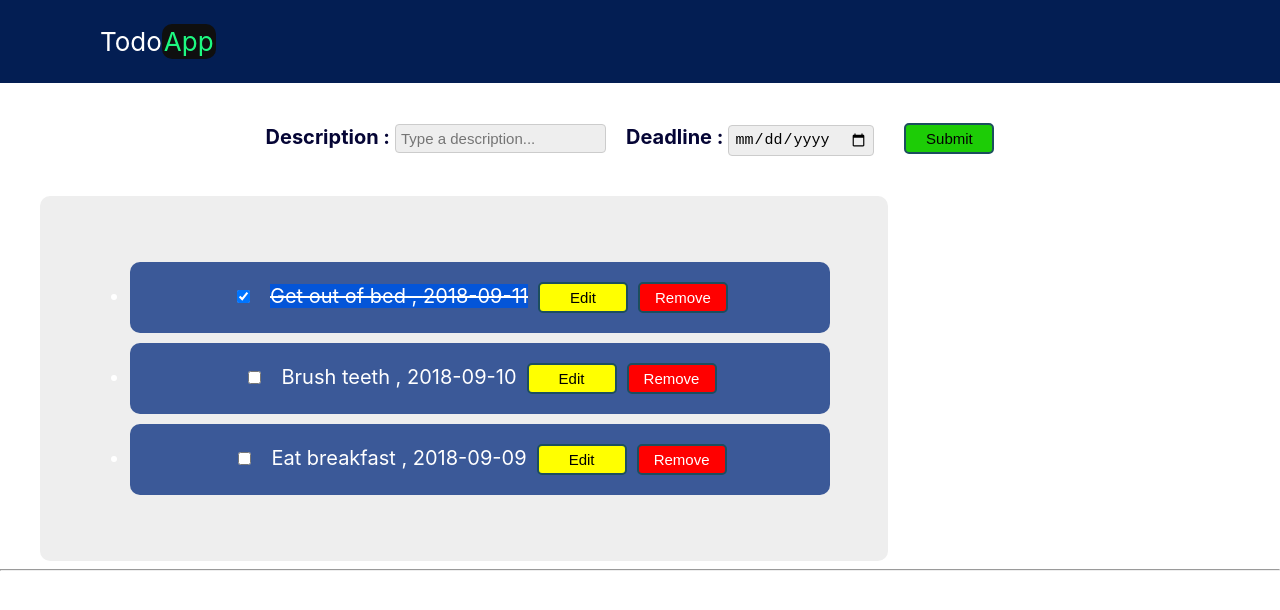
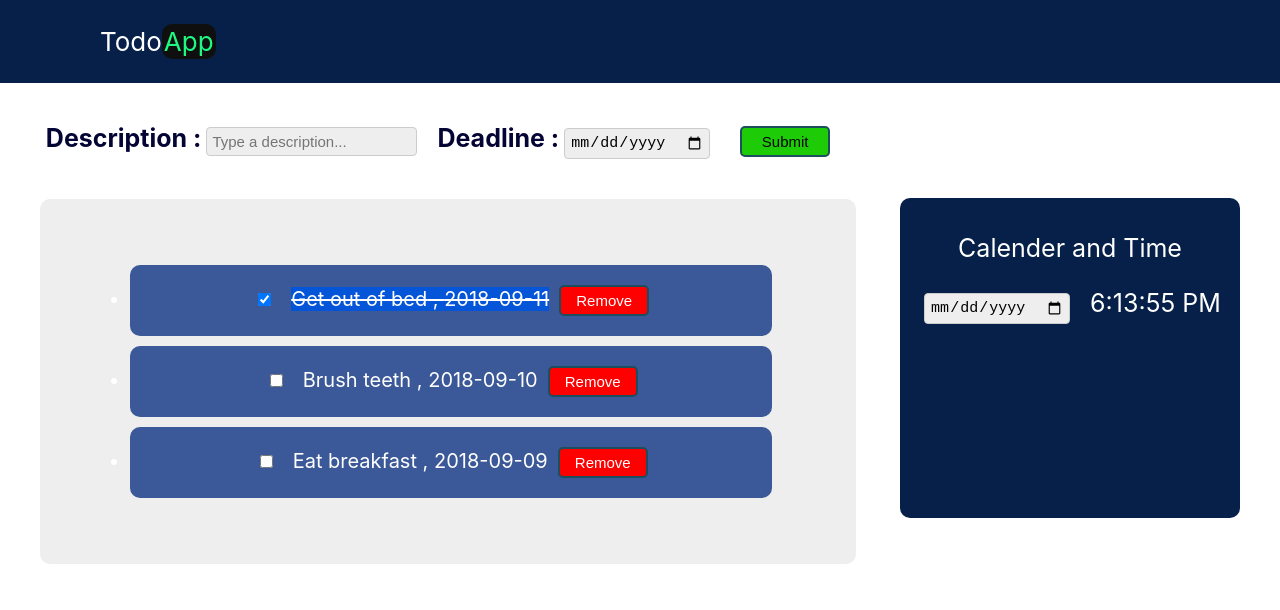
Before and after one commit to Dumie1/some-practice-node, a React (Create React App) app in the folder reactPract/homework-test/: page / in a window 1280 px wide. Shown: the top 610 px of the page. Built offline with nearby package versions, Linux system fonts and the light colour scheme.

Commit message:
added calender component

```diff
--- a/reactPract/homework-test/src/App.css
+++ b/reactPract/homework-test/src/App.css
@@ -2,9 +2,13 @@
 .App {
   text-align: center;
 }
-
+.data{
+  width: 70%;
+  float: left;
+}
 .App-header {
-  background-color: #031e53;
+  /* background-color: #031e53; */
+  background: #062049;
   min-height: 3vh;
   display: flex;
   flex-direction: column;
@@ -40,11 +44,9 @@
   background: #eeeeee;
   list-style: none;
   margin-left: 40px;
-  /* margin-right: 50px;  */
-  /* margin-top:20px; */
+  margin-right: 40px;
   padding: 40px;
   border-radius: 10px;
-  width: 60%;
   display:flex;
 }
 .items li{
@@ -54,12 +56,14 @@
   color: #ffff;
   font-size: 20px;
   border-radius: 10px;
+
 }
 li:hover{
     opacity: 0.9;
 }
 ul{
-  width:720px;
+  width:90%;
+
 }
 .noItems{
   background: hsl(246, 100%, 71%);
@@ -92,17 +96,15 @@ ul{
     border:2px solid #e2dfdf;
 }
 form{
-  /* background: red; */
   margin: 20px;
   padding: 20px;
-  font-size: 20px;
+  font-size: 25px;
   color: rgb(5, 5, 53);
   font-weight: bold;
 }
 input{
   padding: 5px;
   font-size: 15px;
-  /* text-align: center; */
   border-radius: 4px;
   margin-right: 20px;
   margin-left: 5px;
@@ -112,3 +114,17 @@ input{
 input:hover{
   background: #ffff;
 }
+.calender{
+  width:25%;
+  float: right;
+  padding:10px;
+  height:300px;
+  border-radius: 10px;
+  margin-top: 115px;
+  margin-right:40px;
+  background: #062049;
+  color: white;
+  font-size: 25px;
+}
+
+/* ------- */
--- a/reactPract/homework-test/src/App.js
+++ b/reactPract/homework-test/src/App.js
@@ -2,17 +2,19 @@ import React, { Component } from 'react';
 import './App.css';
 import Data from './Data';
 import Header from './Header';
+import Calender from './Calender'
 
 class App extends Component {
   render() {
-    return (
-      <div className="App">
-        <Header/>
-        <Data />
-        <hr />
+    return<div className='App'>
+        <div>
+          <Header />
+          <Data />
+          <Calender />
+        </div>
 
-      </div>
-    );
+    </div>
+
   }
 }
 
--- /dev/null
+++ b/reactPract/homework-test/src/Calender.js
@@ -0,0 +1,29 @@
+import React from 'react';
+
+class Calender extends React.Component {
+    state = {
+        time: new Date()
+     }
+
+
+    currentTime = () => {
+        this.setState({
+            time:new Date()
+        })
+    }
+    componentWillMount = () => {
+        setInterval(()=>this.currentTime(),1000)
+    }
+
+    render() {
+        return <div className="calender">
+            <p>Calender and Time</p>
+            <input type="date" name="description" />
+
+              {this.state.time.toLocaleTimeString()}
+
+          </div>;
+    }
+}
+
+export default Calender;
--- a/reactPract/homework-test/src/Data.js
+++ b/reactPract/homework-test/src/Data.js
@@ -1,6 +1,7 @@
-import React from "react";
-import Todos from "./Todos.json";
-import Form from "./Form";
+import React from 'react';
+import Todos from './Todos.json';
+import Form from './Form';
+
 
 class Data extends React.Component {
   state = {
@@ -27,8 +28,8 @@ class Data extends React.Component {
 
     this.setState(newState);
 
-    this.descriptionInput.current.value = "";
-    this.deadlineInput.current.value = "";
+    this.descriptionInput.current.value = '';
+    this.deadlineInput.current.value = '';
   };
 
   deleteTodo = id => {
@@ -36,14 +37,6 @@ class Data extends React.Component {
     arr.splice(id, 1);
     this.setState({ Todos: arr });
   };
-
-  // deleteTodo = id => {
-  //   this.setState(prevState => {
-  //     let todos = prevState.todos;
-  //     Todos.splice(id, 1);
-  //     return { Todos: todos };
-  //   });
-  // };
 
   isTaskDone = todo => {
     todo.done = !todo.done;
@@ -54,11 +47,11 @@ class Data extends React.Component {
 
   renderTodos = () => {
     if (this.state.Todos.length === 0)
-      return <p className="noItems">No items...</p>;
+      return <p className='noItems'>No items...</p>;
     // console.log(this.state);
     const textStyle = {
-      textDecoration: "line-through",
-      backgroundColor: "#0455d8"
+      textDecoration: 'line-through',
+      backgroundColor: '#0455d8'
     };
 
     return (
@@ -68,16 +61,16 @@ class Data extends React.Component {
             <li key={id}>
               <input
                 checked={todo.done}
-                type="checkbox"
+                type='checkbox'
                 onChange={this.isTaskDone.bind(this, todo)}
               />
               <span style={todo.done ? textStyle : null}>
                 {todo.description} , {todo.deadline}
               </span>
-              <button onClick={this.editTodo} className="edit">
+              {/* <button onClick={this.edit} className='edit'>
                 Edit
-              </button>
-              <button onClick={event => this.deleteTodo(id)} className="remove">
+              </button> */}
+              <button onClick={event => this.deleteTodo(id)} className='remove'>
                 Remove
               </button>
             </li>
@@ -89,13 +82,14 @@ class Data extends React.Component {
 
   render() {
     return (
-      <div>
+      <div className='data'>
         <Form
           addTodo={this.addTodo}
           descriptionInput={this.descriptionInput}
           deadlineInput={this.deadlineInput}
         />
-        <div className="items">{this.renderTodos()}</div>
+        <div className='items'>{this.renderTodos()}</div>
+
       </div>
     );
   }
@@ -110,154 +104,100 @@ export default Data;
 
 // reall code below--
 
-// import React from 'react';
-// import Todos from './Todos.json';
-// // import Form from './Form';
+
+// import React from "react";
+// import Todos from "./Todos.json";
+// import Form from "./Form";
 
 // class Data extends React.Component {
+//   state = {
+//     Todos
+//   };
 
-//     //-----refs below---
+//   descriptionInput = React.createRef();
+//   deadlineInput = React.createRef();
 
-//     todoInput = React.createRef();
-//     todoInputDate = React.createRef()
+//   addTodo = event => {
+//     event.preventDefault();
 
-//     addTodo = (event) => {
-//         // if (event.key === 'Enter') {
-//         event.preventDefault();
-//         const todoInput = this.todoInput.current.value;
-//         const todoInputDate = this.todoInputDate.current.value;
+//     const descriptionInput = this.descriptionInput.current.value;
+//     const deadlineInput = this.deadlineInput.current.value;
+//     const newState = this.state;
 
-//         this.setState((prevState) => {
-//             let todos = prevState.todos;
+//     const Todos = newState.Todos;
+//     Todos.push({
+//       id: Todos.length + 1,
+//       description: descriptionInput,
+//       deadline: deadlineInput,
+//       done: false
+//     });
 
-//             Todos.push({
-//                 id: 4,
-//                 description: todoInput,
-//                 deadline: todoInputDate,
-//                 done: false,
-//             });
-//             return {
-//                 Todos: todos
-//             }
-//         }
-//         )
+//     this.setState(newState);
 
-//     }
+//     this.descriptionInput.current.value = "";
+//     this.deadlineInput.current.value = "";
+//   };
 
-//     // --------refs end--
+//   deleteTodo = id => {
+//     const arr = this.state.Todos;
+//     arr.splice(id, 1);
+//     this.setState({ Todos: arr });
+//   };
 
-//     state = {
-//         Todos
-//     }
+//   isTaskDone = todo => {
+//     todo.done = !todo.done;
+//     this.setState({
+//       todos: this.state.todos
+//     });
+//   };
 
-//     // newTodoChanged =(e)=>{
-//     //     console.log(e.target.value);
+//   renderTodos = () => {
+//     if (this.state.Todos.length === 0)
+//       return <p className="noItems">No items...</p>;
+//     // console.log(this.state);
+//     const textStyle = {
+//       textDecoration: "line-through",
+//       backgroundColor: "#0455d8"
+//     };
 
-//     // }
+//     return (
+//       <ul>
+//         {Todos.map((todo, id) => {
+//           return (
+//             <li key={id}>
+//               <input
+//                 checked={todo.done}
+//                 type="checkbox"
+//                 onChange={this.isTaskDone.bind(this, todo)}
+//               />
+//               <span style={todo.done ? textStyle : null}>
+//                 {todo.description} , {todo.deadline}
+//               </span>
+//               <button onClick={this.editTodo} className="edit">
+//                 Edit
+//               </button>
+//               <button onClick={event => this.deleteTodo(id)} className="remove">
+//                 Remove
+//               </button>
+//             </li>
+//           );
+//         })}
+//       </ul>
+//     );
+//   };
 
-//     // submitForm = (e) => {
-//     //     e.preventDefault();
-//     //      const { todos } = this.state;
-//     //     //assemble data
-//     //     const newTodo = {
-//     //         id: Todos.length + 1,
-//     //         description: e.target.value,
-//     //         deadline: e.target.value,
-//     //         done: false
-//     //     }
-//     //     //add new todo to list
-//     //     this.state.Todos.push(newTodo);
-//     //     //update state
-//     //     this.setState({ todos });
-
-//     // }
-
-//     deleteTodo = (index) => {
-//         const todos = this.state.todos;
-//         Todos.splice(index, 1);
-//         this.setState({ todos });
-//     }
-
-//     isTaskDone(todo) {
-//         todo.done = !todo.done;
-//         this.setState({
-//             todos: this.state.todos
-//         });
-//     }
-
-//     renderTodos = () => {
-//         // if (this.state.Todos.length === 0) return <p className='noItems'>No items...</p>
-
-//         const textStyle = { textDecoration: 'line-through', backgroundColor: '#0455d8' }
-
-//         return <ul>
-//             {
-//                 Todos.map((todo, id) => {
-//                     return (
-//                         <li key={id}>
-//                             <input checked={todo.done} type='checkbox' onChange={this.isTaskDone.bind(this, todo)} />
-//                             <span style={todo.done ? textStyle : null}>
-//                                 {todo.description} , {todo.deadline}
-//                             </span>
-//                             <button onClick={this.editTodo} className='edit'>Edit</button>
-//                             <button onClick={this.deleteTodo} className='remove'>Remove</button>
-
-//                         </li>
-
-//                     )
-//                 })
-//             }
-//         </ul>
-//     }
-
-//     render() {
-
-//         return (
-
-//             <div>
-
-//                 <form onSubmit={this.addTodo}>
-//                     <label>
-//                         Description :
-//                 <input ref={this.todoInput} type="text" name='description' placeholder='Type a description...' />
-//                     </label>
-//                     <label>
-//                         Deadline :
-//                 <input ref={this.todoInputDate} type="date" name='description' />
-//                     </label>
-
-//                     <input type="submit" value="Submit" />
-//                 </form>
-
-//                 {/* <form >
-//                     <label>
-//                         Description :
-//                 <input type="text" name='description' placeholder='Type a description...'
-//                 ref={this.todoInput} onKeyUp={this.addTodo}    />
-//                 </label>
-//                 <label>
-//                     Deadline :
-//                 <input type="date" name='deadline'
-//                         ref={this.todoInputDate} onKeyUp={this.addTodo} />
-//                 </label>
-
-//                     <input type="submit" value="Submit" />
-
-//                  <form/> */}
-
-//                 {/* <Form
-//                     submitForm={this.submitForm}
-//                     newTodoChanged={this.newTodoChanged}
-//                 /> */}
-
-//                 <div className='items'>
-//                     {this.renderTodos()}
-
-//                 </div>
-//             </div>
-
-//         )
-//     }
+//   render() {
+//     return (
+//       <div>
+//         <Form
+//           addTodo={this.addTodo}
+//           descriptionInput={this.descriptionInput}
+//           deadlineInput={this.deadlineInput}
+//         />
+//         <div className="items">{this.renderTodos()}</div>
+//       </div>
+//     );
+//   }
 // }
 
 // export default Data;
--- a/reactPract/homework-test/src/Header.js
+++ b/reactPract/homework-test/src/Header.js
@@ -4,7 +4,7 @@ class Header extends React.Component{
     render() {
         return (
             <div>
-                <header className="App-header">
+                <header className='App-header'>
                     <p>
                         Todo<span className='designLogo'>App</span>
                     </p>
```
